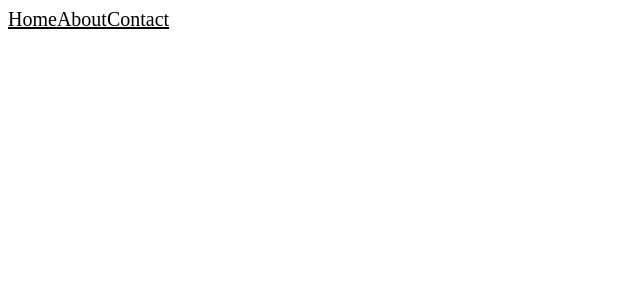
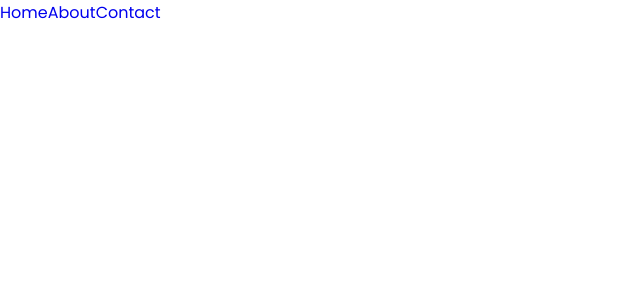
Before and after one commit to jhonediilunaa98/Mobishop, a React (Vite) app in the folder Ecommerce/: page / in a window 1280 px wide. Shown: the top 300 px of the page, without its empty margins (0-640 px from the left). Built offline with nearby package versions, Linux system fonts and the light colour scheme.

Commit message:
Tipografias y Colores

```diff
--- a/Ecommerce/index.html
+++ b/Ecommerce/index.html
@@ -4,6 +4,7 @@
     <meta charset="UTF-8" />
     <link rel="icon" type="image/svg+xml" href="/vite.svg" />
     <meta name="viewport" content="width=device-width, initial-scale=1.0" />
+    <link rel="stylesheet" href="./src/main.css">
     <title>Vite + React</title>
   </head>
   <body>
--- a/Ecommerce/src/index.css
+++ b/Ecommerce/src/index.css
@@ -1,4 +1,23 @@
-*{
-    font-size: 20px;
-    color: black;
+:root {
+    --color-1: #021533;
+    --color-2: #143668;
+    --color-3: #2866d9;
+    --color-4: #b3d0ff;
+    --color-5: #efefef;
+    --color-6: #f7f7f7;
+  }
+
+* {
+    border: none;
+    margin: 0;
+    padding: 0;
+    box-sizing: border-box;
 }
+
+body {
+    font-family: 'Poppins', sans-serif;
+}
+
+a {
+    text-decoration: none;
+}
--- /dev/null
+++ b/Ecommerce/src/main.css
@@ -0,0 +1,2 @@
+@import url('https://fonts.googleapis.com/css2?family=Poppins:ital,wght@0,100;0,200;0,300;0,400;0,500;0,600;0,700;0,800;0,900;1,100;1,200;1,300;1,400;1,500;1,600;1,700;1,800;1,900&display=swap');
+@import url('index.css');
```
Also changed, not shown: 1 other file (tests, documents, lock files or other folders).
